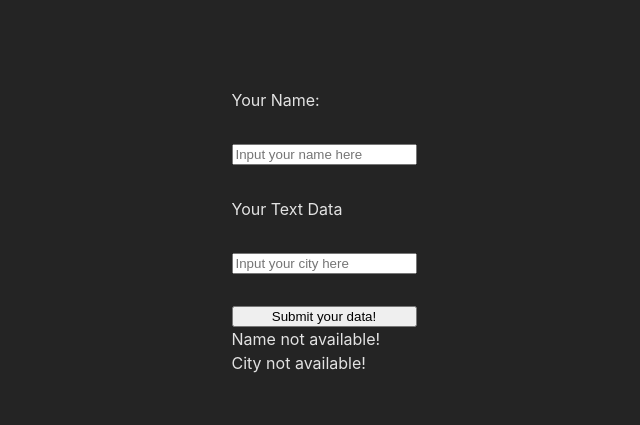
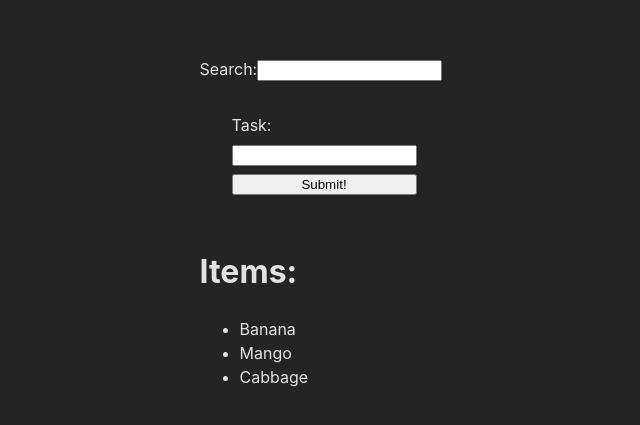
Before and after one commit to johannDeLaCruz/react_exercise-1, a React (Vite) app: page / in a window 1280 px wide. Shown: the part 169-594 px from the top of the page, without its empty margins (316-956 px from the left). Built offline with nearby package versions, Linux system fonts and the light colour scheme.

Commit message:
ReactToDoList exercise DONE!

```diff
--- /dev/null
+++ b/src/ReactLogged.tsx
@@ -0,0 +1,20 @@
+import { useState } from "react";
+
+const ReactLogged = () => {
+  const [isInView, setIsInView] = useState(false);
+
+  return (
+    <>
+      <button
+        onClick={() => {
+          setIsInView((prevState) => !prevState);
+        }}
+      >
+        Make the div appear!
+      </button>
+      <div style={{visibility: isInView ? "visible" : "hidden" }}>I appeared!</div>
+    </>
+  );
+};
+
+export default ReactLogged;
--- /dev/null
+++ b/src/ReactToDoList.tsx
@@ -0,0 +1,66 @@
+import { useMemo, useState } from "react";
+
+type ItemsList = string[];
+type Item = string;
+
+const ReactAnswersGame = () => {
+  const initialItemsList: ItemsList = ["Banana", "Mango", "Cabbage"];
+
+  const [itemList, setItemList] = useState<ItemsList>(initialItemsList);
+  const [itemInput, setItemInput] = useState<Item>("");
+  const [query, setQuery] = useState<Item>("");
+
+  const handleSubmit = (e: React.FormEvent<HTMLFormElement>) => {
+    e.preventDefault();
+    if (itemInput === "") return;
+    setItemList((prevList) => [...prevList, itemInput]);
+    setItemInput("");
+  };
+
+  const filteredItems = useMemo(() => {
+    return itemList.filter((item) =>
+      item.toLowerCase().includes(query.toLowerCase())
+    );
+  }, [query, itemList]);
+
+  return (
+    <>
+      <label htmlFor="search-input">Search:</label>
+      <input
+        id="search-input"
+        type="search"
+        value={query}
+        onChange={(e) => setQuery(e.target.value)}
+      />
+      <form
+        action=""
+        style={{
+          display: "flex",
+          flexDirection: "column",
+          padding: "2rem",
+          gap: "0.5rem",
+        }}
+        onSubmit={handleSubmit}
+      >
+        <label htmlFor="task-input">Task:</label>
+        <input
+          id="task-input"
+          type="text"
+          required
+          value={itemInput}
+          onChange={(e) => setItemInput(e.target.value)}
+          // ref={inputRef}
+        />
+        <button type="submit">Submit!</button>
+      </form>
+      <h1>Items:</h1>
+      <ul>
+        {filteredItems.map((item, index) => (
+          <li key={index}>{item} </li>
+        ))}
+      </ul>
+    </>
+  );
+};
+
+export default ReactAnswersGame;
--- a/src/main.tsx
+++ b/src/main.tsx
@@ -2,13 +2,17 @@ import React from 'react'
 import ReactDOM from 'react-dom/client'
 // import App from './App.tsx'
 // import ReactAPIFetch from './ReactAPIFetch.tsx'
-import ReactFetchPOST from './ReactFetchPOST.tsx'
+// import ReactFetchPOST from './ReactFetchPOST.tsx'
+// import ReactLogged from './ReactLogged.tsx'
+import ReactToDoList from './ReactToDoList.tsx'
 import './index.css'
 
 ReactDOM.createRoot(document.getElementById('root')!).render(
   <React.StrictMode>
     {/* <App /> */}
     {/* <ReactAPIFetch /> */}
-    <ReactFetchPOST />
+    {/* <ReactFetchPOST /> */}
+    {/* <ReactLogged /> */}
+    <ReactToDoList />
   </React.StrictMode>,
 )
```
